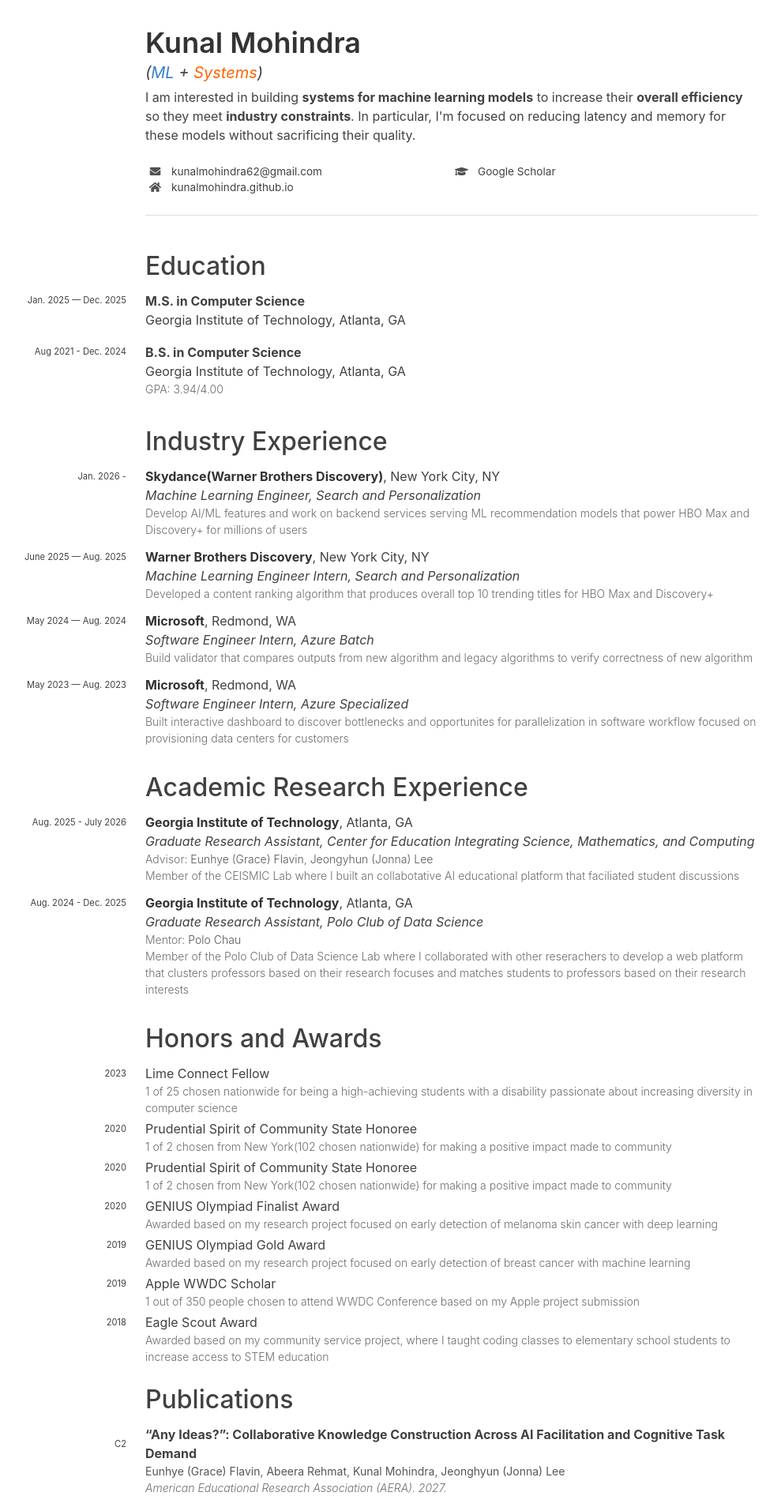
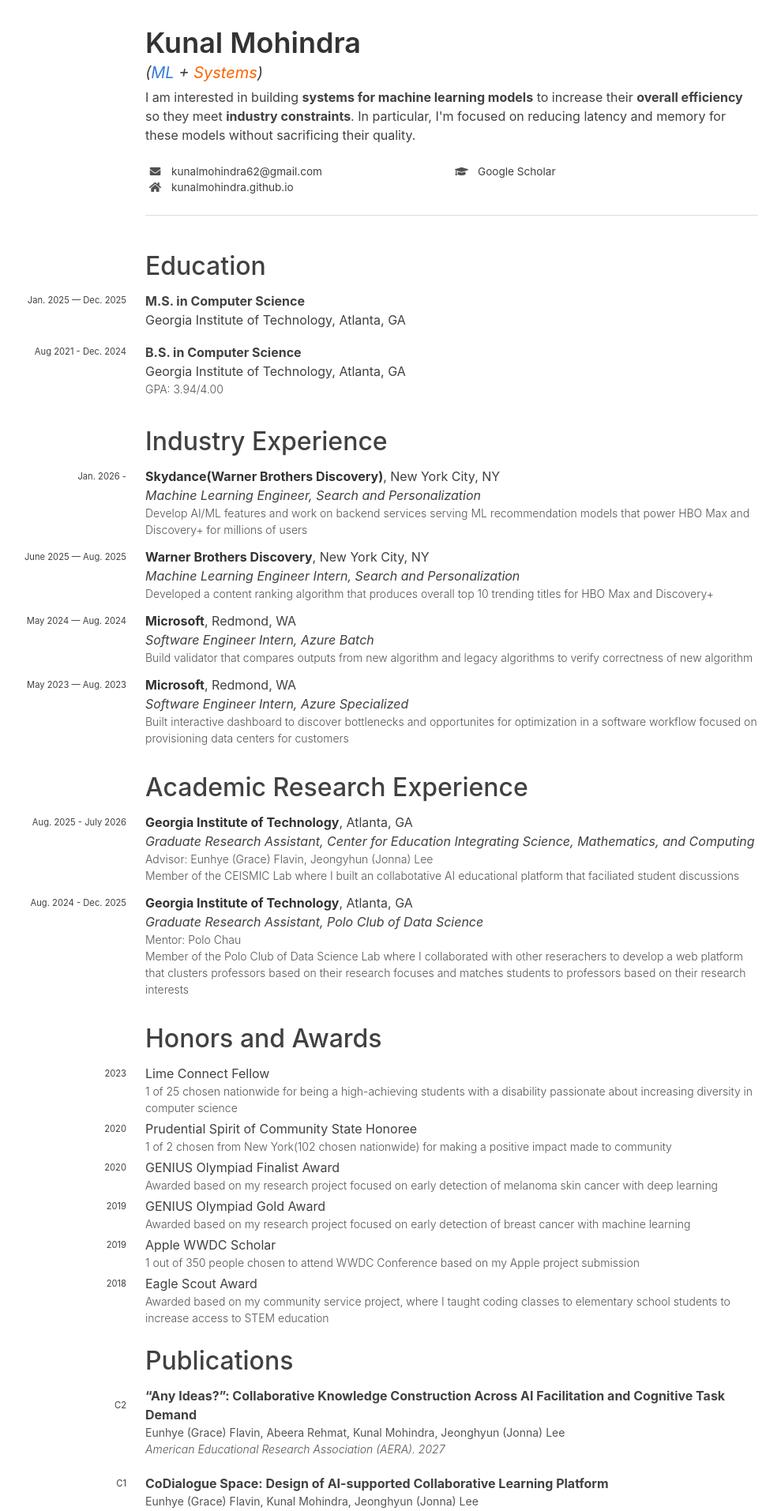
Before and after one commit to kunalmohindra/kunalmohindra.github.io, a Jekyll site: the page built from cv.md, in a window 1280 px wide. Shown: the top 1913 px of the page at 79% size, without its empty margins (148-1137 px from the left). Built offline with Jekyll 4.4.1, drawn with Linux system fonts in a browser that asks for light colours; nearby versions of some CDN libraries; some web fonts are replaced; some of the changed text lies outside the part shown.

Commit message:
fixed small issues

```diff
--- a/_data/awards.yaml
+++ b/_data/awards.yaml
@@ -15,9 +15,6 @@
   description: "1 of 2 chosen from New York(102 chosen nationwide) for making a positive impact made to community"
   year: 2020
 
-- name: Prudential Spirit of Community State Honoree
-  description: "1 of 2 chosen from New York(102 chosen nationwide) for making a positive impact made to community"
-  year: 2020
 
 - name: GENIUS Olympiad Finalist Award
   description: "Awarded based on my research project focused on early detection of melanoma skin cancer with deep learning"
--- a/_data/experiences.yaml
+++ b/_data/experiences.yaml
@@ -33,7 +33,7 @@
   position: Software Engineer Intern
   group: "Azure Specialized"
   year: "May 2023 — Aug. 2023"
-  description: "Built interactive dashboard to discover bottlenecks and opportunites for parallelization in software workflow focused on provisioning data centers for customers"
+  description: "Built interactive dashboard to discover bottlenecks and opportunites for optimization in a software workflow focused on provisioning data centers for customers"
   institution-url: https://www.microsoft.com/en-us
   group-url: https://www.microsoft.com/en-us
   type: industry
--- a/_includes/cv/publication.html
+++ b/_includes/cv/publication.html
@@ -26,7 +26,7 @@
 </div>
 
 <div class="cv-description"><i>{{ pub.venue }}{% if pub.venue-shorthand %} ({{ pub.venue-shorthand }}){% endif %}. {% if
-		pub.location %}{{ pub.location }},{% endif %} {{ pub.year }}.</i></div>
+		pub.location %}{{ pub.location }},{% endif %} {{ pub.year }}</i></div>
 
 <div class="pub-misc">
 	{% if pub.url or pub.pdf or pub.coming-soon %}
--- a/_sass/_variables.scss
+++ b/_sass/_variables.scss
@@ -22,7 +22,7 @@ $near-black: #111;
 $dark-gray: #333;
 $mid-gray: #555;
 $gray: #777;
-$silver: #6e6c6c;
+$silver: #565454;
 $light-silver: #aaa;
 $moon-gray: #ccc;
 $light-gray: #eee;
```
